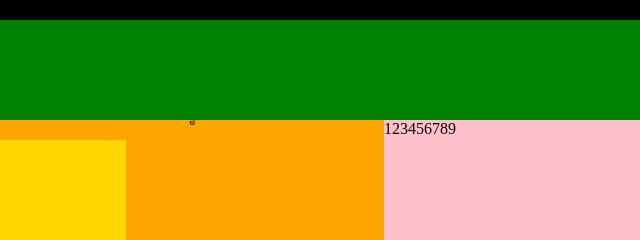
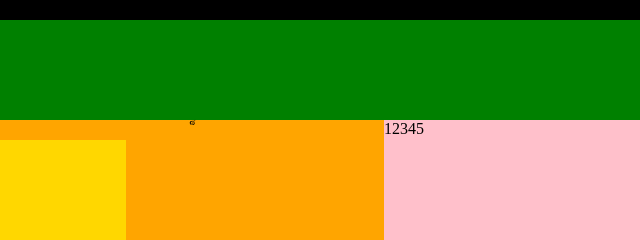
Before and after one commit to RatchanonSrichai/webittttt, a plain HTML site: page work visual/index.html in a window 1280 px wide. Shown: the top 240 px of the page, 640-1280 px from the left. Drawn offline with Linux system fonts and the light colour scheme.

Commit message:
div12345

```diff
--- a/work visual/index.html
+++ b/work visual/index.html
@@ -17,7 +17,7 @@
         <div class= "pic3"></div>
     </div>
     <div  class="rigth"  >
-        <div>123456789</div>
+        <div>12345</div>
     </div>
     <div  class="footer" >4</div>
 
```
